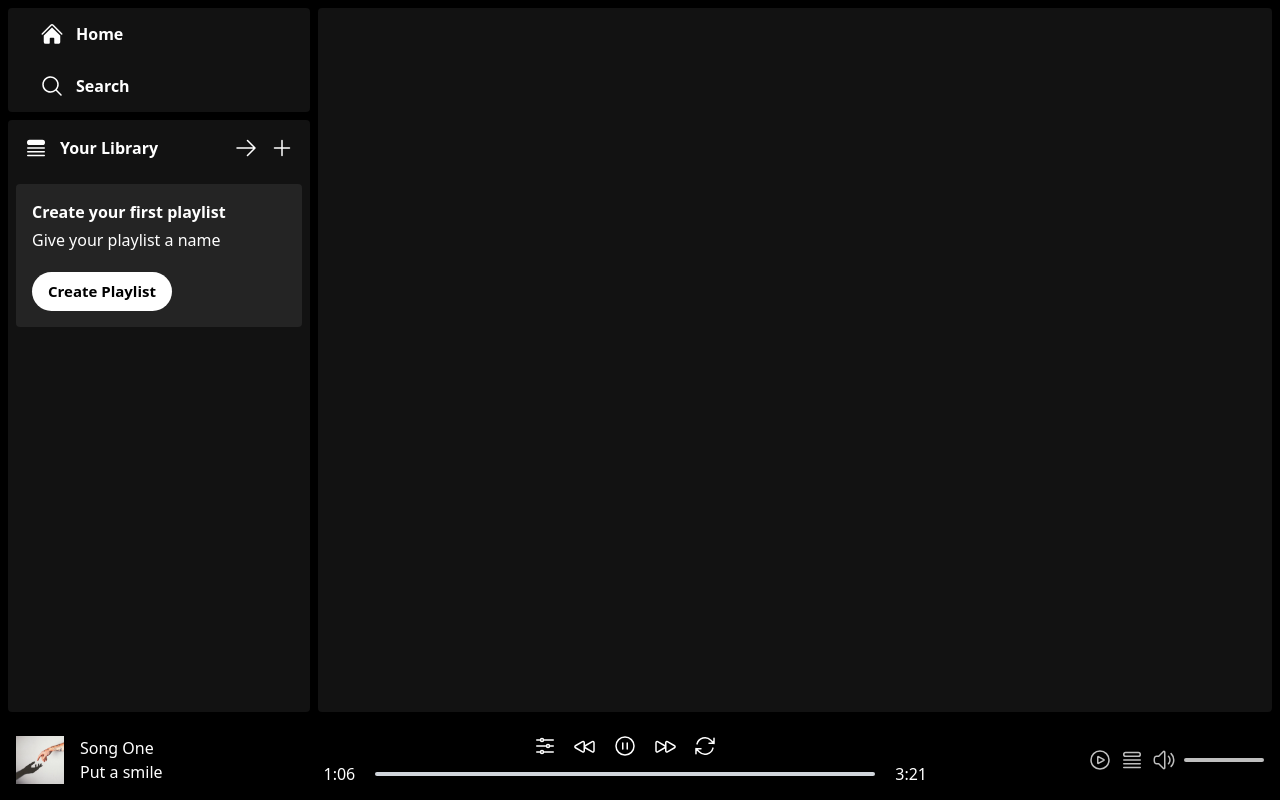
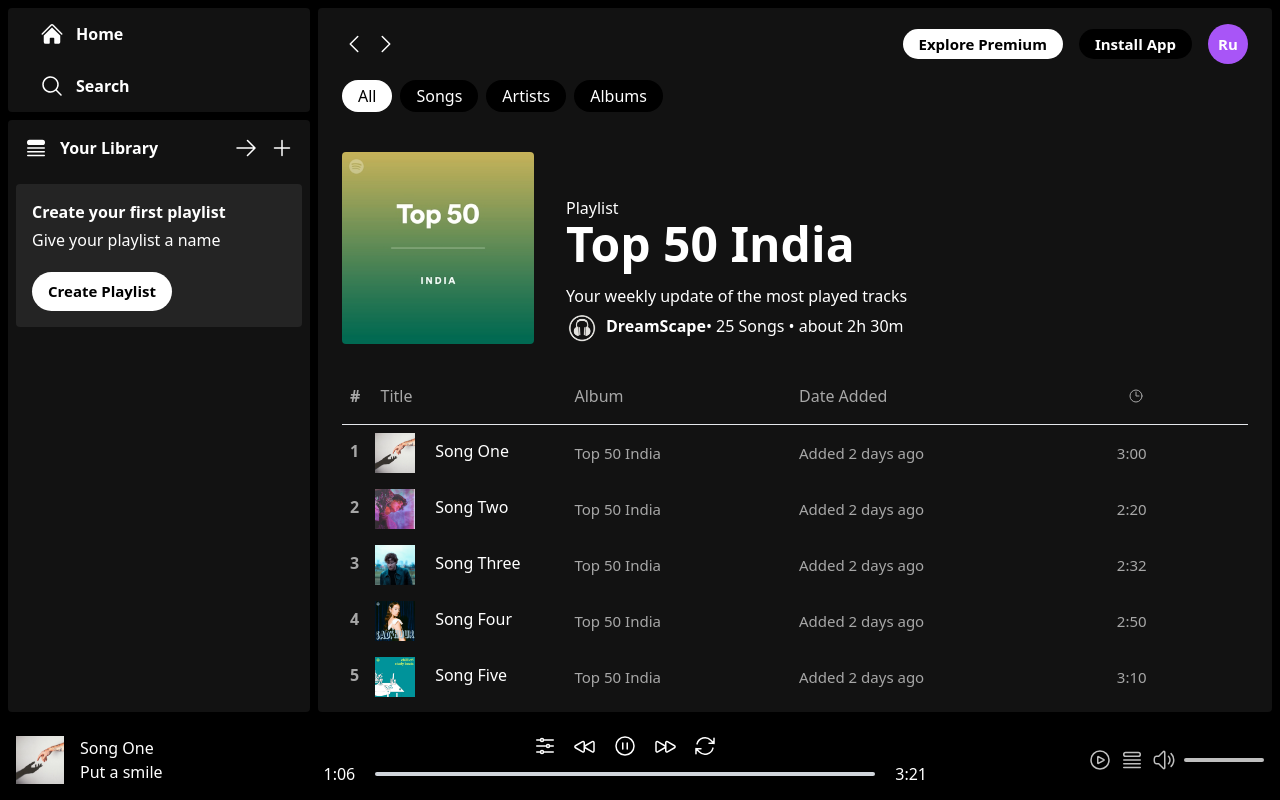
Before and after one commit to zafar-m3n/DreamScape, a React (Vite) app: page /album/1 in a window 1280 px wide. Built offline with nearby package versions, Linux system fonts and the light colour scheme.

Commit message:
Album Details

```diff
--- a/src/components/AlbumItem.jsx
+++ b/src/components/AlbumItem.jsx
@@ -1,8 +1,13 @@
 import React from "react";
+import { useNavigate } from "react-router-dom";
 
 const AlbumItem = ({ image, name, description, id }) => {
+  const navigate = useNavigate();
   return (
-    <div className="min-w-44 p-2 px-3 rounded cursor-pointer hover:bg-[#ffffff26]">
+    <div
+      onClick={() => navigate(`/album/${id}`)}
+      className="min-w-44 p-2 px-3 rounded cursor-pointer hover:bg-[#ffffff26]"
+    >
       <img src={image} alt={name} className="rounded" />
       <p className="mt-2 mb-1 font-bold">{name}</p>
       <p className="text-sm text-slate-200">{description}</p>
--- a/src/components/Display.jsx
+++ b/src/components/Display.jsx
@@ -1,12 +1,14 @@
 import React from "react";
 import { Routes, Route } from "react-router-dom";
 import DisplayHome from "./DisplayHome";
+import DisplayAlbum from "./DisplayAlbum";
 
 const Display = () => {
   return (
     <div className="w-full m-2 px-6 pt-4 rounded bg-[#121212] text-white overflow-auto lg:w-3/4 lg:ml-0">
       <Routes>
         <Route path="/" element={<DisplayHome />} />
+        <Route path="/album/:id" element={<DisplayAlbum />} />
       </Routes>
     </div>
   );
--- /dev/null
+++ b/src/components/DisplayAlbum.jsx
@@ -0,0 +1,72 @@
+import React from "react";
+import Navbar from "./Navbar";
+import { useParams } from "react-router-dom";
+import { albumsData, songsData } from "../assets/assets";
+
+const DisplayAlbum = () => {
+  const { id } = useParams();
+  const albumData = albumsData[id];
+  return (
+    <>
+      <Navbar />
+      <div className="mt-10 flex gap-8 flex-col md:flex-row md:items-end">
+        <img
+          src={albumData.image}
+          alt={albumData.name}
+          className="rounded w-48"
+        />
+        <div className="flex flex-col">
+          <p>Playlist</p>
+          <h2 className="text-5xl font-bold mb-4 md:7xl">{albumData.name}</h2>
+          <h4>{albumData.desc}</h4>
+          <p className="mt-1">
+            <img
+              src="/images/dreamscape-logo-white.png"
+              className="inline-block w-8 h-8 mr-2"
+            />
+            <b>DreamScape</b>• 25 Songs • about 2h 30m
+          </p>
+        </div>
+      </div>
+      <div className="grid grid-cols-3 sm:grid-cols-4 mt-10 mb-4 pl-2 text-[#a7a7a7]">
+        <p>
+          <b className="mr-4">#</b> Title
+        </p>
+        <p>Album</p>
+        <p className="hidden sm:block">Date Added</p>
+        <svg
+          xmlns="http://www.w3.org/2000/svg"
+          fill="none"
+          viewBox="0 0 24 24"
+          strokeWidth={1.5}
+          stroke="currentColor"
+          className="m-auto w-4"
+        >
+          <path
+            strokeLinecap="round"
+            strokeLinejoin="round"
+            d="M12 6v6h4.5m4.5 0a9 9 0 1 1-18 0 9 9 0 0 1 18 0Z"
+          />
+        </svg>
+      </div>
+      <hr />
+      {songsData.map((song, index) => (
+        <div
+          key={index}
+          className="grid grid-cols-3 sm:grid-cols-4 gap-2 p-2 items-center text-[#a7a7a7] hover:bg-[#ffffff26] cursor-pointer"
+        >
+          <p className="text-white">
+            <b className="mr-4 text-[#a7a7a7]">{index + 1}</b>
+            <img className="inline w-10 mr-5" src={song.image} alt="" />
+            {song.name}
+          </p>
+          <p className="text-[15px]">{albumData.name}</p>
+          <p className="text-[15px] hidden sm:block">Added 2 days ago</p>
+          <p className="text-[15px] text-center">{song.duration}</p>
+        </div>
+      ))}
+    </>
+  );
+};
+
+export default DisplayAlbum;
```
